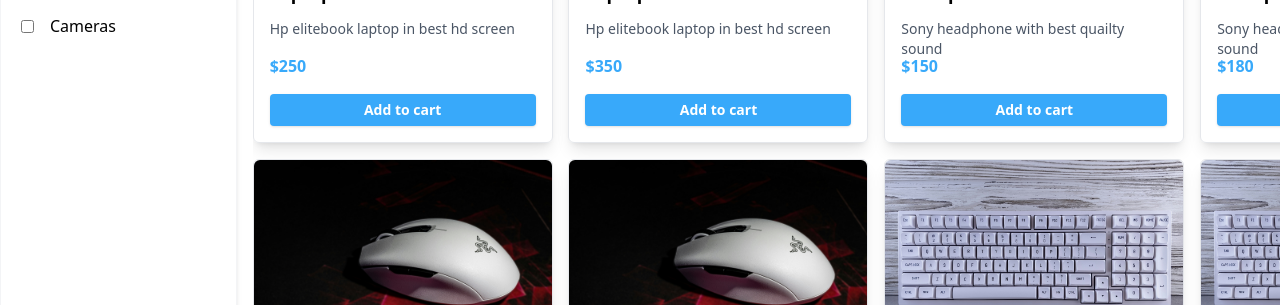
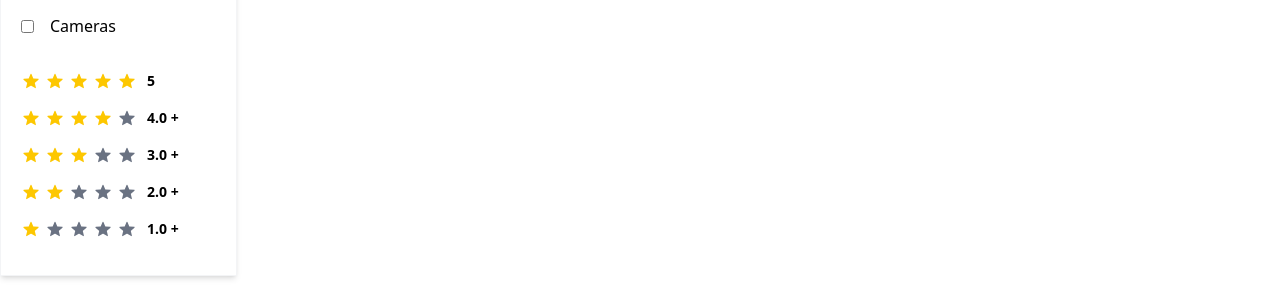
Before and after one commit to omerali6093/React-FilterPage, a React (Vite) app: page / in a window 1280 px wide. Shown: the part 377-682 px from the top of the page. Built offline with nearby package versions, Linux system fonts and the light colour scheme.

Commit message:
ratingfilter ui done

```diff
--- a/src/App.jsx
+++ b/src/App.jsx
@@ -4,6 +4,7 @@
 import { useState } from "react";
 import Products from "./components/Products";
 import { getVisibleProducts } from "./data/product-filter";
+import RatingFilter from "./components/RatingFilter";
 
 
 function App() {
@@ -42,10 +43,13 @@
 
                 <div className="category-filter-section p-5 border shadow-md border-gray-100 col-span-2">
                     < CategoryFilter selectedCategories={selectedCategory} onchangeCategory={onchangeCategoryHandler}/>
+                    <div className="rating-filter mt-8">
+                    < RatingFilter />
+                    </div>
                 </div>
 
                 <div className="product-section col-span-10 overflow-hidden">
-                    < Products  product={filterProducts}/>
+                    {/* < Products  product={filterProducts}/> */}
                 </div>
 
             </div>
--- a/src/components/ProductCard.jsx
+++ b/src/components/ProductCard.jsx
@@ -18,6 +18,7 @@
                 <p className="mt-3 text-sm text-gray-600 ">
                     {product.description}
                 </p>
+
 
             </div>
 
--- /dev/null
+++ b/src/components/RatingFilter.jsx
@@ -0,0 +1,38 @@
+
+
+
+const RatingFilter = () => {
+
+    let ratingStars = [5, 4, 3, 2, 1]
+
+
+    return (
+        ratingStars.map((rating) =>
+                                <div className="flex items-center cursor-pointer">
+                <div className="flex items-center gap-1 mb-4">
+                    {Array(5).fill()
+                    .map((_ ,i) =>
+                        <svg xmlns="http://www.w3.org/2000/svg"
+                            fill="none" viewBox="0 0 24 24"
+                            strokeWidth={1.5}
+                            stroke=""
+                            className={`${i < rating ? "fill-yellow-400" : "fill-gray-500"} size-5`}>
+                            <path strokeLinecap="round"
+                                strokeLinejoin="round"
+                                d="M11.48 3.499a.562.562 0 0 1 1.04 0l2.125 5.111a.563.563 0 0 0 .475.345l5.518.442c.499.04.701.663.321.988l-4.204 3.602a.563.563 0 0 0-.182.557l1.285 5.385a.562.562 0 0 1-.84.61l-4.725-2.885a.562.562 0 0 0-.586 0L6.982 20.54a.562.562 0 0 1-.84-.61l1.285-5.386a.562.562 0 0 0-.182-.557l-4.204-3.602a.562.562 0 0 1 .321-.988l5.518-.442a.563.563 0 0 0 .475-.345L11.48 3.5Z" />
+                        </svg>
+                    )}
+
+                    <p className="text-[14px] ml-1.5 font-semibold">{rating === 5 ? 5.0 : rating.toFixed(1) + " +"}</p>
+                </div>
+
+            </div>
+        )
+    )
+
+
+
+}
+
+
+export default RatingFilter;
```
